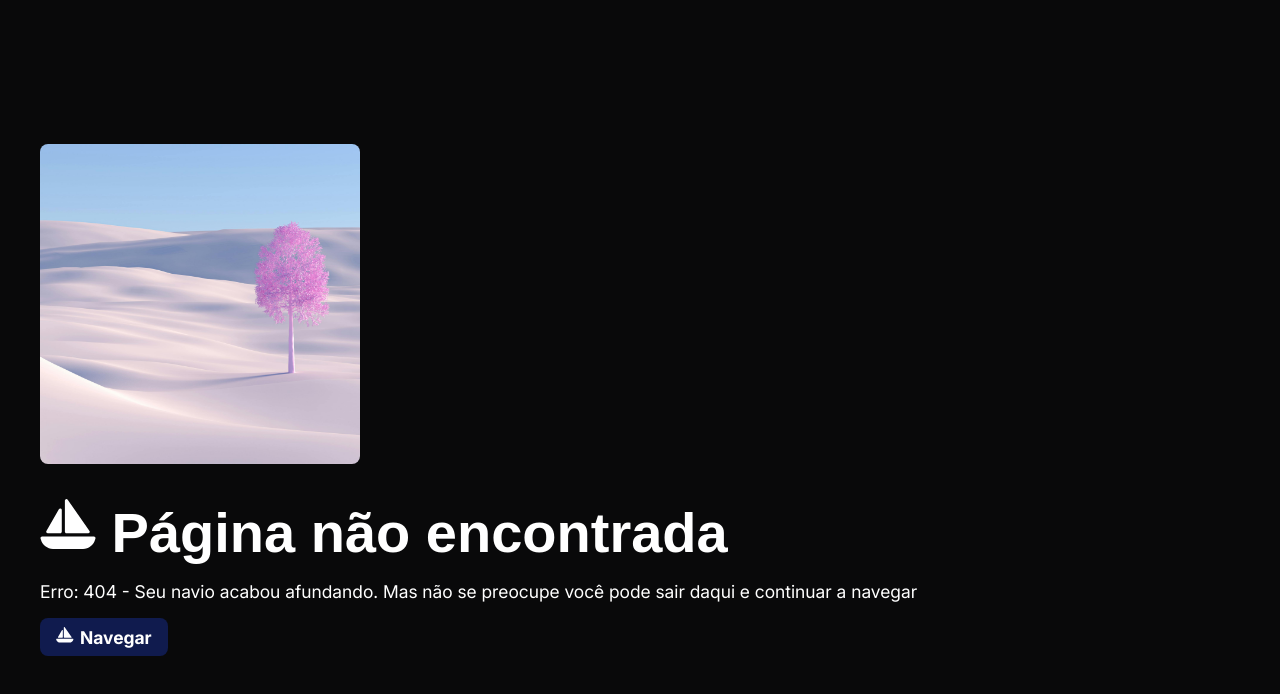
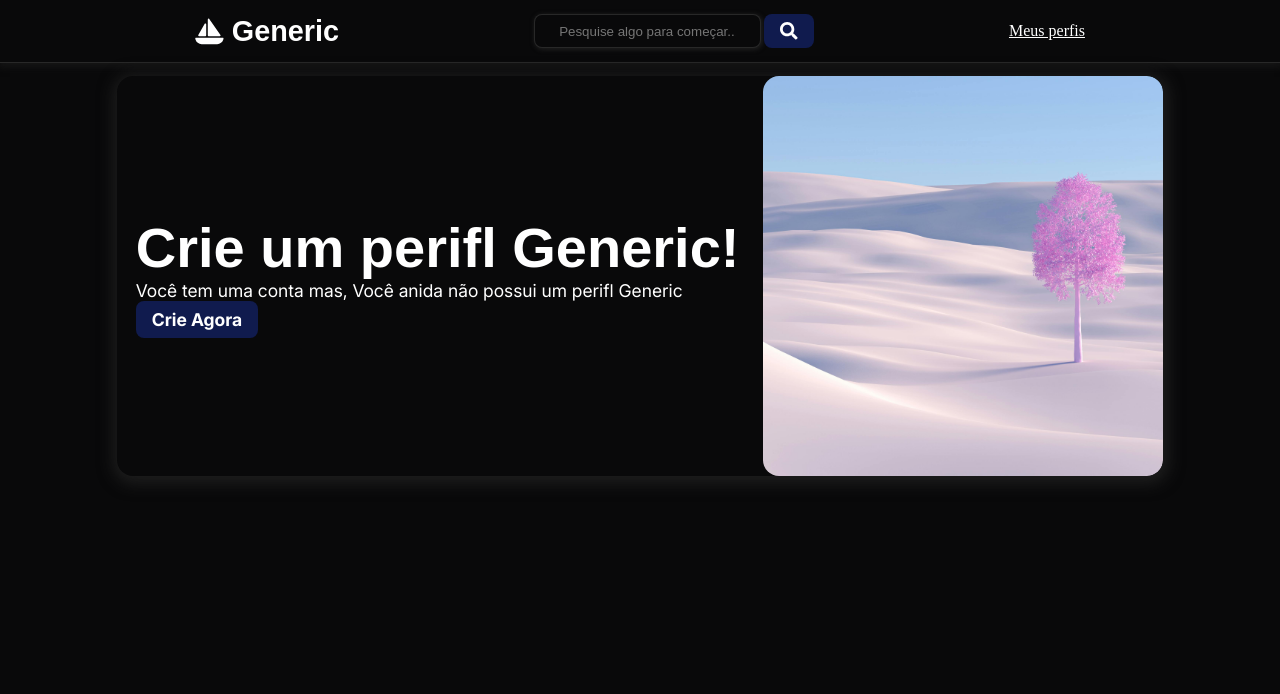
Before and after one commit to SamuelDevelop/generic, a Next.js app in the folder code/frontend/: page /feed in a window 1280 px wide. Before the commit this address had no page. Shown: the top 694 px of the page. Built offline with nearby package versions, Linux system fonts and the light colour scheme; a web font is replaced by a local one.

Commit message:
Criando a interface de feed

```diff
--- /dev/null
+++ b/code/frontend/app/feed/page.tsx
@@ -0,0 +1,19 @@
+import FeedSection from "@/components/FeedSection/FeedSection";
+import Header from "@/components/Header/Header";
+
+function FeedPage(){
+    return (
+        <div className="allScreen">
+            <Header
+                isUserLogado={false}
+            ></Header>
+            <main>
+                <FeedSection
+                    userHaveProfile={false}
+                ></FeedSection>
+            </main>
+        </div>
+    )
+}
+
+export default FeedPage;
--- /dev/null
+++ b/code/frontend/components/FeedSection/FeedSection.module.css
@@ -0,0 +1,8 @@
+.feedSection{
+    display: flex;
+    flex-direction: row;
+
+    padding: .8rem 0;
+    box-sizing: border-box;
+    max-width: 100vw;
+}
--- /dev/null
+++ b/code/frontend/components/FeedSection/FeedSection.tsx
@@ -0,0 +1,36 @@
+import Button from "../Button/Button";
+import StartInGeneric from "../StartInGeneric/StartInGeneric";
+import TwoPartSection from "../TwoPartSection/TwoPartSection";
+import styles from "./FeedSection.module.css"
+import pinkImage from "@/assets/images/landscape_photos/pink_tree.jpg"
+
+function FeedSection({userHaveProfile} : FeedSectionProps){
+    return(
+        <section className={styles.feedSection}>
+            {
+                userHaveProfile ?
+
+                <section>
+                    <StartInGeneric></StartInGeneric>
+                </section>
+
+                :
+
+                <section>
+                    <TwoPartSection
+                        image={pinkImage}
+                    >
+                        <h1>Crie um perifl Generic!</h1>
+                        <p>Você tem uma conta mas, Você anida não possui um perifl Generic</p>
+                        <Button
+                            variant="comum"
+                        >Crie Agora</Button>
+                    </TwoPartSection>
+
+                </section>
+            }
+        </section>
+    )
+}
+
+export default FeedSection;
--- /dev/null
+++ b/code/frontend/components/Header/Header.module.css
@@ -0,0 +1,25 @@
+.header{
+
+    display: flex;
+    flex-direction: row;
+    justify-content: space-evenly;
+    align-items: center;
+    box-sizing: border-box;
+    max-width: 100vw;
+
+    padding: .9rem 0;
+    border-bottom: 1px solid rgba(128, 128, 128, 0.26);
+    box-shadow: 1px 3px 6px 2px #1d1d1d88;
+}
+
+.logotipo{
+    color: white;
+    display: flex;
+    flex-direction: row;
+    gap: .5rem;
+    align-items: center;
+}
+
+.logotipo *{
+    font-size: 1.8rem;
+}
--- /dev/null
+++ b/code/frontend/components/Header/Header.tsx
@@ -0,0 +1,44 @@
+import HeaderProps from "@/types/HeaderProps";
+import NavBar from "../NavBar/NavBar";
+import Image from "next/image";
+import styles from "./Header.module.css"
+import { FaSailboat } from "react-icons/fa6";
+
+function Header(
+    {
+        isUserLogado,
+        userHasPersonalImage,
+        userPersonalImage,
+        userNickName,
+        userFirstName
+    } : HeaderProps
+){
+    return(
+        <header className={styles.header}>
+            <div className={styles.logotipo}>
+                <FaSailboat />
+                <h3><b>Generic</b></h3>
+            </div>
+
+            <NavBar
+                placeholder="Pesquise algo para começar..."
+            />
+            {
+                isUserLogado ?
+                <div>
+                    {userHasPersonalImage && (
+                        <Image src={userPersonalImage ?? ""} alt="userFoto" />
+                    )}
+                    <p>@{userNickName}</p>
+                    <p>{userFirstName}</p>
+                </div>
+                :
+                <div>
+                    <a>Meus perfis</a>
+                </div>
+            }
+        </header>
+    )
+}
+
+export default Header;
--- /dev/null
+++ b/code/frontend/components/NavBar/NavBar.module.css
@@ -0,0 +1,14 @@
+.navBarConteiner{
+    display: flex;
+    flex-direction: row;
+    gap: .2rem;
+}
+
+.navBar{
+    padding: .5rem 1.5rem;
+    background-color: var(--darkColor);
+    color: var(--whiteColor);
+    border: 1px solid rgba(128, 128, 128, 0.26);
+    box-shadow: 1px 1px 4px 1px #1d1d1d;
+    border-radius: .5rem;
+}
--- /dev/null
+++ b/code/frontend/components/NavBar/NavBar.tsx
@@ -0,0 +1,26 @@
+import { FaSearch } from "react-icons/fa";
+import Button from "../Button/Button";
+import styles from "./NavBar.module.css"
+
+function NavBar({placeholder, value, onChange} : NavBarProps){
+    return(
+        <div className={styles.navBarConteiner}>
+            <input
+                placeholder={placeholder}
+                value={value}
+                onChange={onChange}
+                className={styles.navBar}
+            ></input>
+            <Button
+                variant="comum"
+            >
+                <FaSearch />
+            </Button>
+        </div>
+
+
+    )
+
+}
+
+export default NavBar;
--- /dev/null
+++ b/code/frontend/types/FeedSectionProps.ts
@@ -0,0 +1,3 @@
+type FeedSectionProps = {
+    userHaveProfile: boolean
+}
--- /dev/null
+++ b/code/frontend/types/HeaderProps.ts
@@ -0,0 +1,11 @@
+import { StaticImageData } from "next/image"
+
+type HeaderProps = {
+    isUserLogado : boolean,
+    userHasPersonalImage?: boolean,
+    userPersonalImage?: StaticImageData,
+    userNickName?: string,
+    userFirstName?: string,
+}
+
+export default HeaderProps;
--- /dev/null
+++ b/code/frontend/types/NavBarProps.ts
@@ -0,0 +1,5 @@
+type NavBarProps = {
+    placeholder?: string,
+    value?: string,
+    onChange?: (e: React.ChangeEvent<HTMLInputElement>) => void
+}
```
Also changed, not shown: 1 other file (tests, documents, lock files or other folders).
